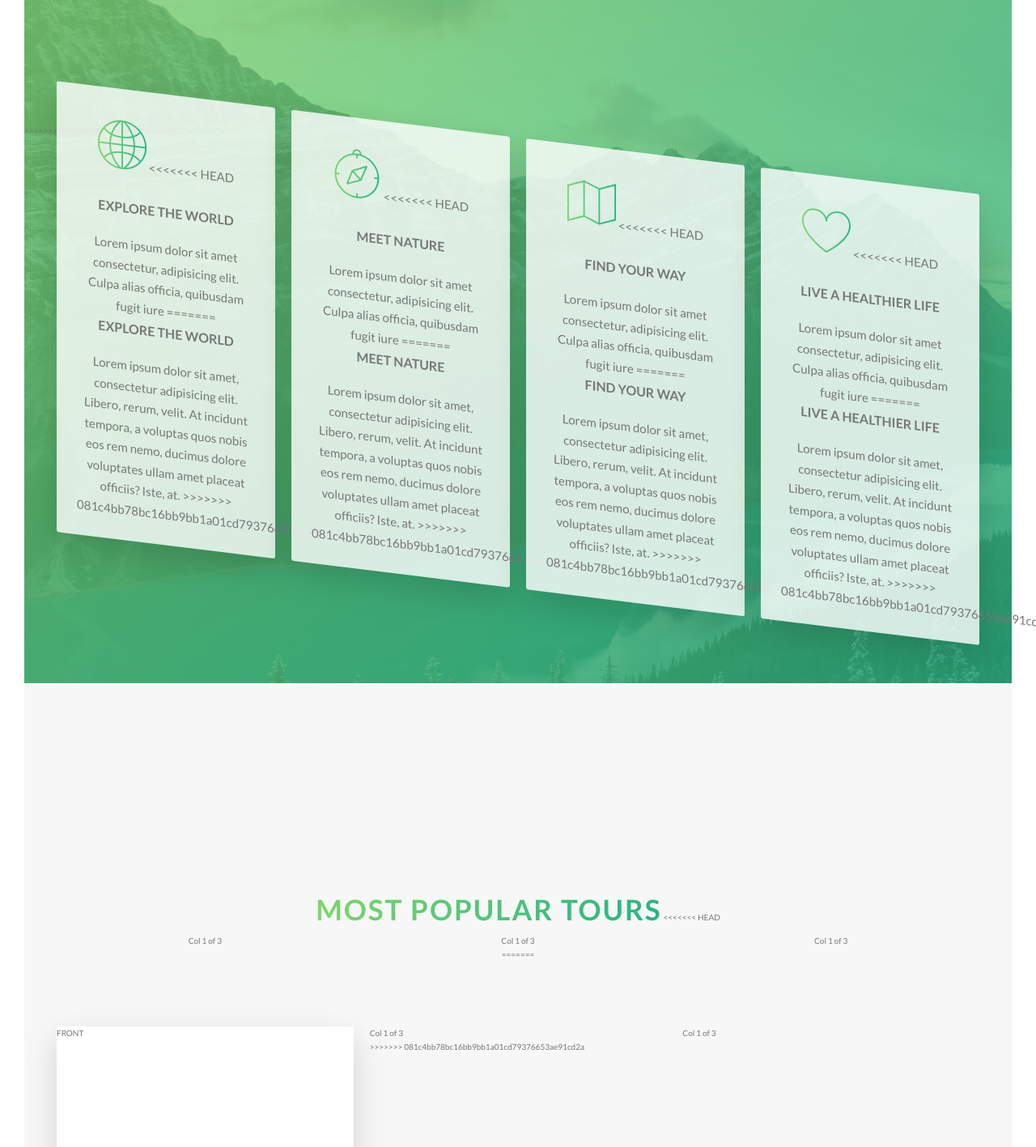
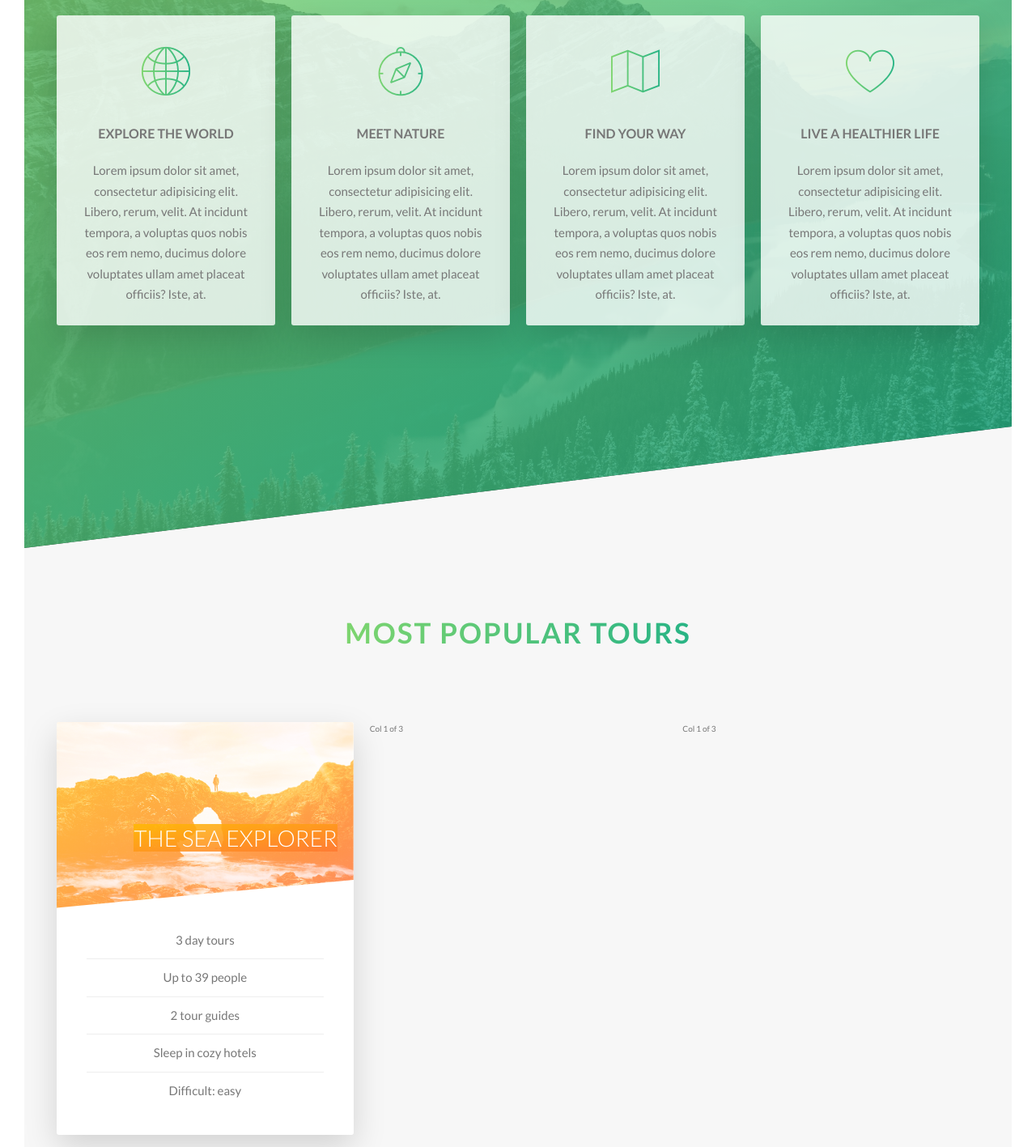
Before and after one commit to wesleyramalho/natours-udemy, a website: page index.html in a window 1280 px wide. Shown: the part 1729-3146 px from the top of the page at 81% size. Drawn offline with Linux system fonts and the light colour scheme.

Commit message:
card html done for front and back sides

```diff
--- a/index.html
+++ b/index.html
@@ -61,119 +61,94 @@
                 </div>
             </div>
         </section>
-<<<<<<< HEAD
-        <section class="section-features">
-=======
 
         <section class="section-features">
 
->>>>>>> 081c4bb78bc16bb9bb1a01cd79376653ae91cd2a
             <div class="row">
                 <div class="col-1-of-4">
                     <div class="feature-box">
                         <i class="feature-box__icon icon-basic-world"></i>
-<<<<<<< HEAD
-                        <h3 class="heading-tertiary u-margin-bottom-small">Explore the world</h3>
-                        <p class="feature-box__text">
-                            Lorem ipsum dolor sit amet consectetur, adipisicing elit. Culpa alias officia, quibusdam fugit iure
-=======
                         <h3 class="heading-tertiary u-margin-bottom-small">
                             Explore the world
                         </h3>
                         <p class="feature-box__text">
                             Lorem ipsum dolor sit amet, consectetur adipisicing elit. Libero, rerum, velit. At incidunt tempora, a voluptas quos nobis
                             eos rem nemo, ducimus dolore voluptates ullam amet placeat officiis? Iste, at.
->>>>>>> 081c4bb78bc16bb9bb1a01cd79376653ae91cd2a
                         </p>
                     </div>
                 </div>
                 <div class="col-1-of-4">
                     <div class="feature-box">
                         <i class="feature-box__icon icon-basic-compass"></i>
-<<<<<<< HEAD
-                        <h3 class="heading-tertiary u-margin-bottom-small">meet nature</h3>
-                        <p class="feature-box__text">
-                            Lorem ipsum dolor sit amet consectetur, adipisicing elit. Culpa alias officia, quibusdam fugit iure
-=======
                         <h3 class="heading-tertiary u-margin-bottom-small">
                             Meet nature
                         </h3>
                         <p class="feature-box__text">
                             Lorem ipsum dolor sit amet, consectetur adipisicing elit. Libero, rerum, velit. At incidunt tempora, a voluptas quos nobis
                             eos rem nemo, ducimus dolore voluptates ullam amet placeat officiis? Iste, at.
->>>>>>> 081c4bb78bc16bb9bb1a01cd79376653ae91cd2a
                         </p>
                     </div>
                 </div>
                 <div class="col-1-of-4">
                     <div class="feature-box">
                         <i class="feature-box__icon icon-basic-map"></i>
-<<<<<<< HEAD
-                        <h3 class="heading-tertiary u-margin-bottom-small">find your way</h3>
-                        <p class="feature-box__text">
-                            Lorem ipsum dolor sit amet consectetur, adipisicing elit. Culpa alias officia, quibusdam fugit iure
-=======
                         <h3 class="heading-tertiary u-margin-bottom-small">
                             Find your way
                         </h3>
                         <p class="feature-box__text">
                             Lorem ipsum dolor sit amet, consectetur adipisicing elit. Libero, rerum, velit. At incidunt tempora, a voluptas quos nobis
                             eos rem nemo, ducimus dolore voluptates ullam amet placeat officiis? Iste, at.
->>>>>>> 081c4bb78bc16bb9bb1a01cd79376653ae91cd2a
                         </p>
                     </div>
                 </div>
                 <div class="col-1-of-4">
                     <div class="feature-box">
                         <i class="feature-box__icon icon-basic-heart"></i>
-<<<<<<< HEAD
-                        <h3 class="heading-tertiary u-margin-bottom-small">live a healthier life</h3>
-                        <p class="feature-box__text">
-                            Lorem ipsum dolor sit amet consectetur, adipisicing elit. Culpa alias officia, quibusdam fugit iure
-=======
                         <h3 class="heading-tertiary u-margin-bottom-small">
                             Live a healthier life
                         </h3>
                         <p class="feature-box__text">
                             Lorem ipsum dolor sit amet, consectetur adipisicing elit. Libero, rerum, velit. At incidunt tempora, a voluptas quos nobis
                             eos rem nemo, ducimus dolore voluptates ullam amet placeat officiis? Iste, at.
->>>>>>> 081c4bb78bc16bb9bb1a01cd79376653ae91cd2a
                         </p>
                     </div>
                 </div>
             </div>
         </section>
-<<<<<<< HEAD
-=======
-
->>>>>>> 081c4bb78bc16bb9bb1a01cd79376653ae91cd2a
         <section class="section-tours">
             <div class="u-center-text u-margin-bottom-big">
                 <h2 class="heading-secondary">
                     Most popular tours
                 </h2>
-<<<<<<< HEAD
-                <div class="row">
-                    <div class="col-1-of-3">
-                        Col 1 of 3
-                    </div>
-                    <div class="col-1-of-3">
-                        Col 1 of 3
-                    </div>
-                    <div class="col-1-of-3">
-                        Col 1 of 3
-                    </div>
-                </div>
-=======
             </div>
             <div class="row">
                 <div class="col-1-of-3">
                     <div class="card">
                         <div class="card__side card__side--front">
-                            FRONT
+                            <div class="card__picture card__picture--1">
+                                 &nbsp;
+                            </div>
+                            <h4 class="card__heading">
+                                <span class="card__heading-span--1"> the sea explorer</span>
+                            </h4>
+                            <card class="card__details">
+                                <ul>
+                                    <li>3 day tours</li>
+                                    <li>Up to 39 people</li>
+                                    <li>2 tour guides</li>
+                                    <li>Sleep in cozy hotels</li>
+                                    <li>Difficult: easy</li>
+                                </ul>
+                            </card>
                         </div>
                         <div class="card__side card__side--back card__side--back-1">
-                            BACK
+                            <div class="card__cta">
+                                <div class="card__price-box">
+                                    <p class="card__price-only">Only</p>
+                                    <p class="card__price-value">$297</p>
+                                </div>
+                                <a href="#" class="btn btn--white">Book now!</a>
+                            </div>
                         </div>
                     </div>
                 </div>
@@ -183,7 +158,6 @@
                 <div class="col-1-of-3">
                     Col 1 of 3
                 </div>
->>>>>>> 081c4bb78bc16bb9bb1a01cd79376653ae91cd2a
             </div>
         </section>
     </main>
```
